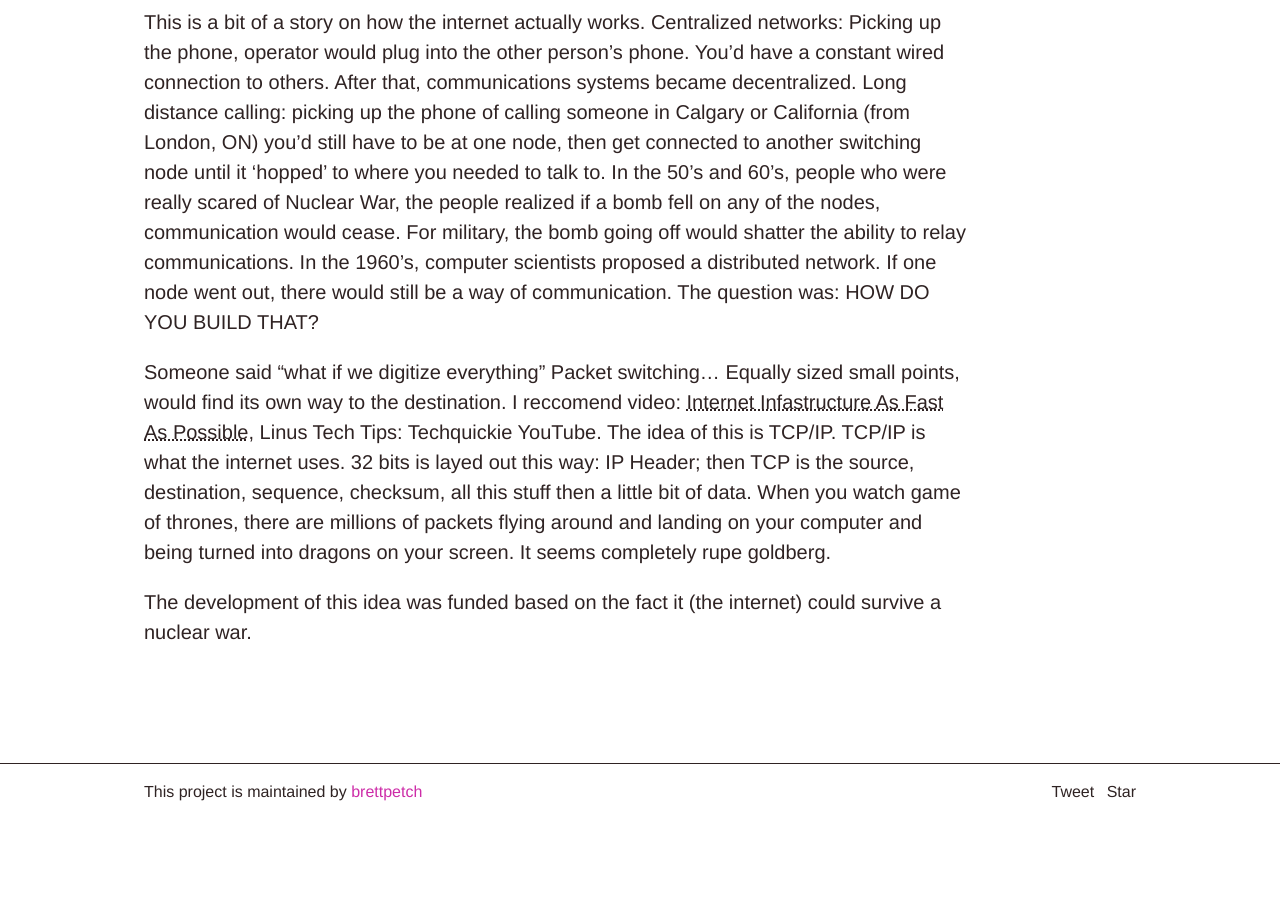
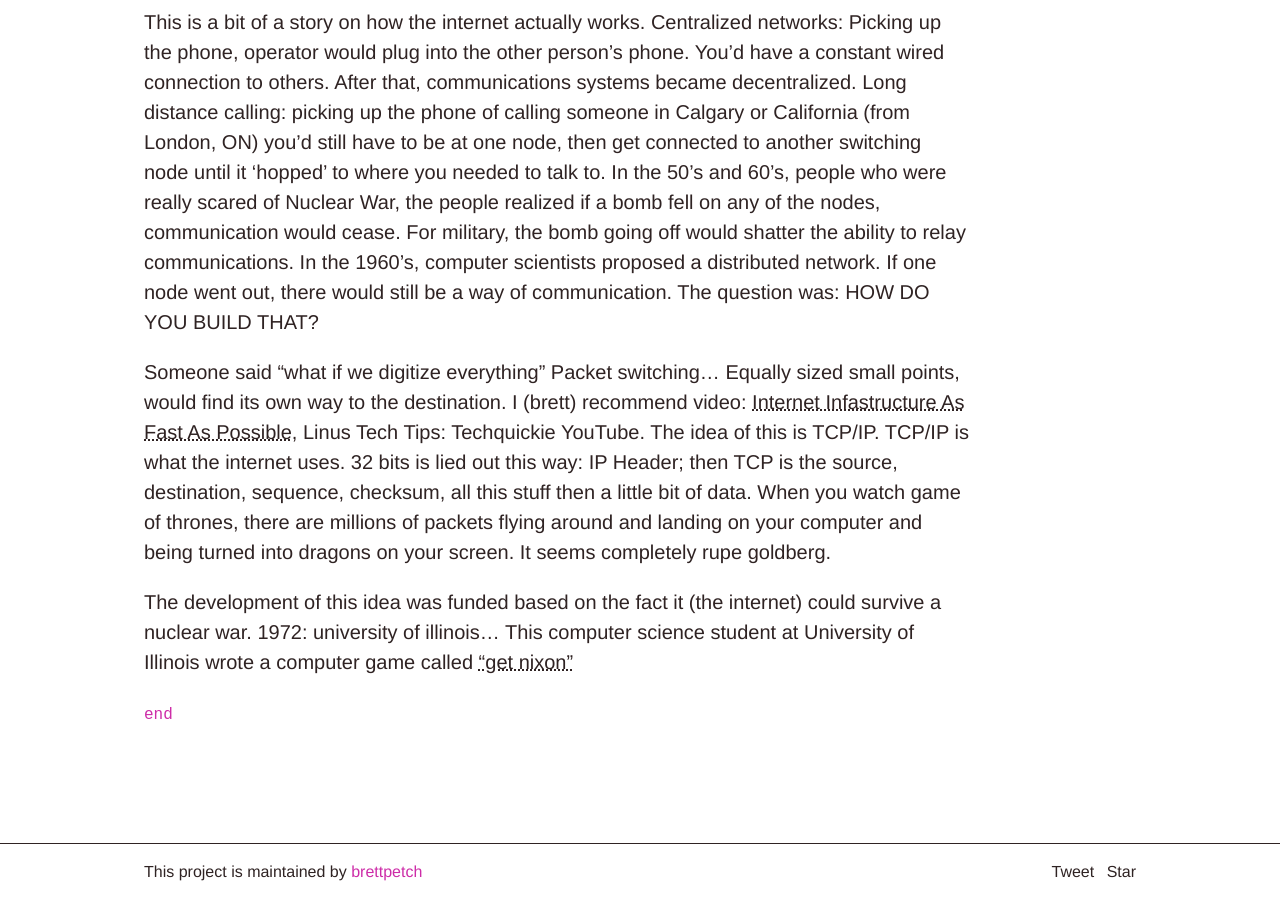
Before and after one commit to brettpetch/MIT-2500, a Jekyll site: the page built from _posts/2020-02-10-Lecture-6.md, in a window 1280 px wide and 900 px high, scrolled down 13380 px. Built offline with Jekyll 4.4.1, drawn with Linux system fonts in a browser that asks for light colours; comment, search, counter and statistics services are not loaded; before the commit the page ends 14200 px from its top, so only the background shows below that.

Commit message:
final commit

````diff
--- a/_posts/2020-02-10-Lecture-6.md
+++ b/_posts/2020-02-10-Lecture-6.md
@@ -142,6 +142,8 @@ Ans: Women are told they have to work harder to get what they want.
 ## The Internet and Nuclear War
 This is a bit of a story on how the internet actually works. Centralized networks: Picking up the phone, operator would plug into the other person's phone. You'd have a constant wired connection to others. After that, communications systems became decentralized. Long distance calling: picking up the phone of calling someone in Calgary or California (from London, ON) you'd still have to be at one node, then get connected to another switching node until it 'hopped' to where you needed to talk to. In the 50's and 60's, people who were really scared of Nuclear War, the people realized if a bomb fell on any of the nodes, communication would cease. For military, the bomb going off would shatter the ability to relay communications. In the 1960's, computer scientists proposed a distributed network. If one node went out, there would still be a way of communication. The question was: HOW DO YOU BUILD THAT?
 
-Someone said "what if we digitize everything" Packet switching... Equally sized small points, would find its own way to the destination. I reccomend video: [Internet Infastructure As Fast As Possible](https://www.youtube.com/watch?v=n71TUnTNdw8), Linus Tech Tips: Techquickie YouTube. The idea of this is TCP/IP. TCP/IP is what the internet uses. 32 bits is layed out this way: IP Header; then TCP is the source, destination, sequence, checksum, all this stuff then a little bit of data. When you watch game of thrones, there are millions of packets flying around and landing on your computer and being turned into dragons on your screen. It seems completely rupe goldberg.
+Someone said "what if we digitize everything" Packet switching... Equally sized small points, would find its own way to the destination. I (brett) recommend video: [Internet Infastructure As Fast As Possible](https://www.youtube.com/watch?v=n71TUnTNdw8), Linus Tech Tips: Techquickie YouTube. The idea of this is TCP/IP. TCP/IP is what the internet uses. 32 bits is lied out this way: IP Header; then TCP is the source, destination, sequence, checksum, all this stuff then a little bit of data. When you watch game of thrones, there are millions of packets flying around and landing on your computer and being turned into dragons on your screen. It seems completely rupe goldberg.
 
-The development of this idea was funded based on the fact it (the internet) could survive a nuclear war.
+The development of this idea was funded based on the fact it (the internet) could survive a nuclear war. 1972: university of illinois... This computer science student at University of Illinois wrote a computer game called ["get nixon"](https://www.theverge.com/2013/5/6/4306926/watergate-the-video-game-8-bit-retro-adventure)
+
+``` end ```
````
